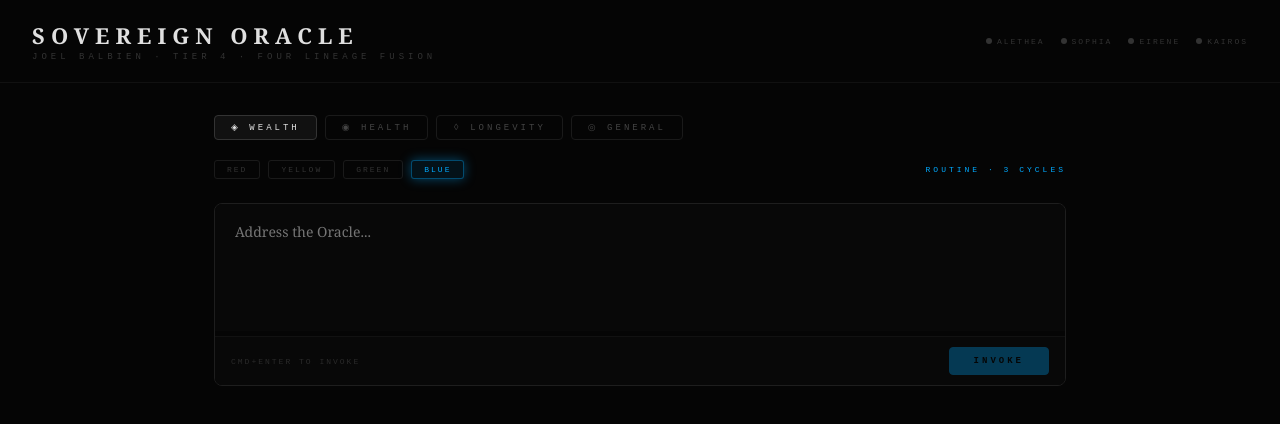
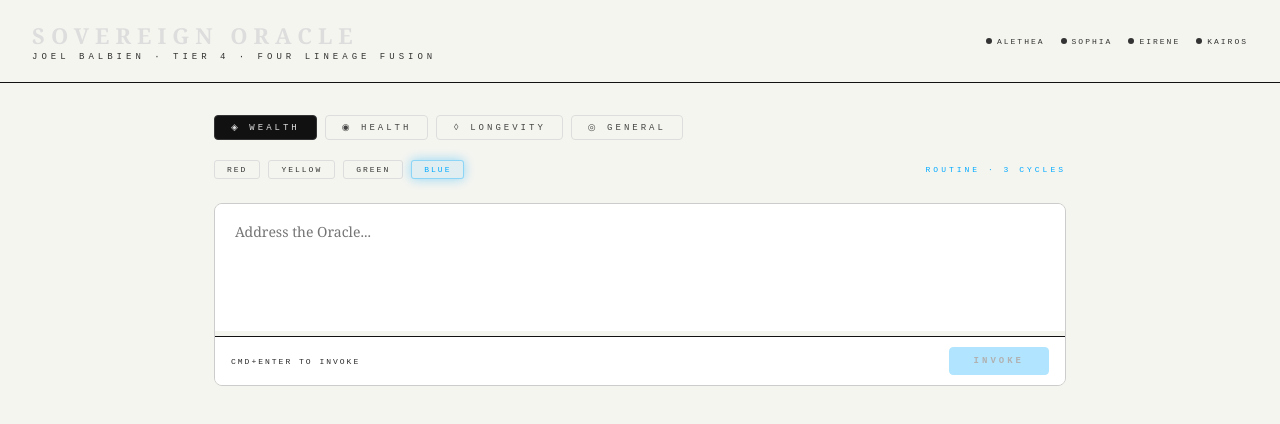
Before and after one commit to joelbalbien-create/Sovereign-Council-Protocol, a React (Create React App) app in the folder frontend/: page / in a window 1280 px wide. Shown: the top 424 px of the page. Built offline with nearby package versions, Linux system fonts and the light colour scheme.

Commit message:
Light theme - improved readability, white verdict background, black text

```diff
--- a/frontend/src/SovereignOracle.jsx
+++ b/frontend/src/SovereignOracle.jsx
@@ -47,9 +47,9 @@ function QueenCard({ queen, response, active, loading }) {
   const hasResponse = response && !loading;
   return (
     <div style={{
-      border: `1px solid ${active ? queen.color + "60" : "#1e1e1e"}`,
+      border: `1px solid ${active ? queen.color + "60" : "#cccccc"}`,
       borderRadius: 8, padding: "16px",
-      background: active ? `${queen.color}08` : "#0a0a0a",
+      background: active ? `${queen.color}08` : "#f9f9f9",
       transition: "all 0.5s ease", position: "relative", overflow: "hidden",
     }}>
       {active && (
@@ -79,7 +79,7 @@ function QueenCard({ queen, response, active, loading }) {
       )}
       {hasResponse && (
         <div style={{
-          color: isUnavailable ? "#444" : "#b0b0b0",
+          color: isUnavailable ? "#444" : "#333333",
           fontSize: 11, lineHeight: 1.7,
           fontFamily: isUnavailable ? "monospace" : "Georgia, serif",
           maxHeight: 180, overflowY: "auto",
@@ -138,16 +138,15 @@ function FusionDisplay({ fusion }) {
         </div>
       </div>
       <div style={{
-        background: `${statusColor}10`,
-        border: `1px solid ${statusColor}30`,
-        borderLeft: `4px solid ${statusColor}`,
+        background: "#ffffff",
+        border: `2px solid ${statusColor}`,
         borderRadius: 6, padding: "16px 20px", marginTop: 8,
       }}>
-        <div style={{ color: statusColor, fontFamily: "monospace", fontSize: 9, letterSpacing: 3, marginBottom: 8 }}>
+        <div style={{ color: statusColor, fontFamily: "monospace", fontSize: 11, letterSpacing: 3, marginBottom: 8, fontWeight: "bold" }}>
           SOVEREIGN VERDICT
         </div>
         <p style={{
-          color: "#e0e0e0", fontSize: 14, lineHeight: 1.9,
+          color: "#000000", fontSize: 15, lineHeight: 2.0,
           fontFamily: "Georgia, serif", margin: 0, fontWeight: "normal",
         }}>
           {fusion.fusion_answer}
@@ -223,7 +222,7 @@ export default function SovereignOracle() {
   const urgencyConfig = URGENCY_CONFIG[urgency];
 
   return (
-    <div style={{ minHeight: "100vh", background: "#050505", color: "#e0e0e0", fontFamily: "Georgia, serif" }}>
+    <div style={{ minHeight: "100vh", background: "#f5f5f0", color: "#dddddd", fontFamily: "Georgia, serif" }}>
       <style>{`
         * { box-sizing: border-box; margin: 0; padding: 0; }
         @keyframes pulse { 0%,100%{transform:scale(1);opacity:0.4} 50%{transform:scale(2.5);opacity:0} }
@@ -238,10 +237,10 @@ export default function SovereignOracle() {
       <div style={{
         borderBottom: "1px solid #111", padding: "20px 32px",
         display: "flex", alignItems: "center", justifyContent: "space-between",
-        position: "sticky", top: 0, background: "#050505", zIndex: 100,
+        position: "sticky", top: 0, background: "#f5f5f0", zIndex: 100,
       }}>
         <div>
-          <h1 style={{ fontSize: 22, fontWeight: 900, letterSpacing: 6, color: "#e0e0e0", fontFamily: "Georgia, serif" }}>
+          <h1 style={{ fontSize: 22, fontWeight: 900, letterSpacing: 6, color: "#dddddd", fontFamily: "Georgia, serif" }}>
             SOVEREIGN ORACLE
           </h1>
           <div style={{ color: "#333", fontFamily: "monospace", fontSize: 9, letterSpacing: 4, marginTop: 2 }}>
@@ -264,8 +263,8 @@ export default function SovereignOracle() {
             <button key={d.id} onClick={() => setDomain(d.id)} style={{
               padding: "6px 16px",
               background: domain === d.id ? "#111" : "transparent",
-              border: `1px solid ${domain === d.id ? "#333" : "#1a1a1a"}`,
-              borderRadius: 4, color: domain === d.id ? "#e0e0e0" : "#444",
+              border: `1px solid ${domain === d.id ? "#333" : "#dddddd"}`,
+              borderRadius: 4, color: domain === d.id ? "#dddddd" : "#444",
               fontFamily: "monospace", fontSize: 9, letterSpacing: 3,
             }}>
               {d.icon} {d.label}
@@ -278,7 +277,7 @@ export default function SovereignOracle() {
             <button key={key} onClick={() => setUrgency(key)} style={{
               padding: "4px 12px",
               background: urgency === key ? `${val.color}15` : "transparent",
-              border: `1px solid ${urgency === key ? val.color + "60" : "#1a1a1a"}`,
+              border: `1px solid ${urgency === key ? val.color + "60" : "#dddddd"}`,
               borderRadius: 3, color: urgency === key ? val.color : "#333",
               fontFamily: "monospace", fontSize: 8, letterSpacing: 2,
               boxShadow: urgency === key ? `0 0 12px ${val.glow}` : "none",
@@ -292,7 +291,7 @@ export default function SovereignOracle() {
         </div>
 
         <div style={{
-          border: `1px solid ${loading ? urgencyConfig.color + "40" : "#1e1e1e"}`,
+          border: `1px solid ${loading ? urgencyConfig.color + "40" : "#cccccc"}`,
           borderRadius: 8, overflow: "hidden",
           boxShadow: loading ? `0 0 20px ${urgencyConfig.glow}` : "none",
           marginBottom: 12,
@@ -304,13 +303,13 @@ export default function SovereignOracle() {
             placeholder="Address the Oracle..."
             rows={4}
             style={{
-              width: "100%", background: "#080808", color: "#d0d0d0",
+              width: "100%", background: "#ffffff", color: "#222222",
               padding: "16px 20px", fontFamily: "Georgia, serif",
               fontSize: 14, lineHeight: 1.7, resize: "none", border: "none",
             }}
           />
           <div style={{
-            background: "#080808", padding: "10px 16px",
+            background: "#ffffff", padding: "10px 16px",
             display: "flex", justifyContent: "space-between", alignItems: "center",
             borderTop: "1px solid #111",
           }}>
```
